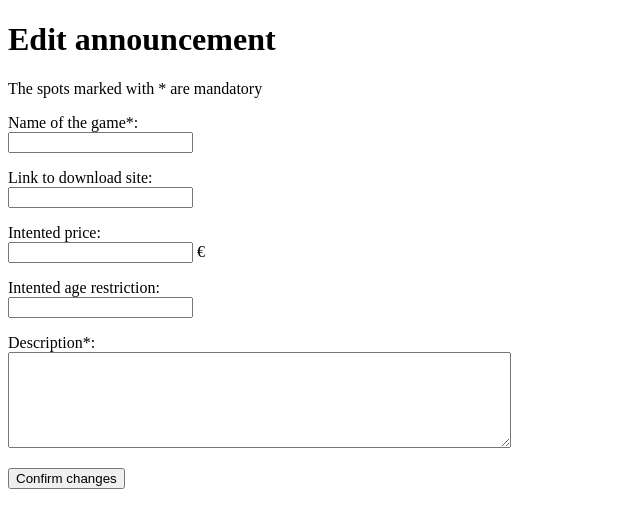
After one commit to ogsavimaja/indiedev-platform, a Flask app: template templates/edit_announcement.html in a window 1280 px wide. The commit adds this page. Shown: the top 528 px of the page, without its empty margins (0-640 px from the left). Run offline with Flask 3, Linux system fonts and the light colour scheme; the template is opened without the code that fills it, so the values that code supplies are empty.

Commit message:
Add ability to edit announcements
- Add ability to edit announcements
- Add edit_announcement .html and def edit_announcement in App.py for rendering announcement editing page and validating user input & rights to edit
- Move /create under /register
- Make announcement download link open in a new tab

```diff
--- a/App.py
+++ b/App.py
@@ -16,15 +16,56 @@ def index():
     all_announcements = announcements.get_announcements()
     return render_template("index.html", announcements=all_announcements)
 
+# Render error page
+def errorpage(error_message, error_type):
+    return render_template("errorpage.html", error_message=error_message, error_type=error_type)
+
 # Render announcement page
 @app.route("/announcement/<int:announcement_id>")
 def announcement(announcement_id):
     announcement = announcements.get_announcement(announcement_id)
     return render_template("announcement.html", announcement=announcement)
 
-#render error page
-def errorpage(error_message, error_type):
-    return render_template("errorpage.html", error_message=error_message, error_type=error_type)
+# Render announcement edit page
+@app.route("/announcement/<int:announcement_id>/edit", methods=["GET", "POST"])
+def edit_announcement(announcement_id):
+    if not session.get("username"):
+        return redirect("/login")
+
+    announcement = announcements.get_announcement(announcement_id)
+    if session["user_id"] != announcement["user_id"]:
+        return errorpage("You are not authorized to edit this announcement", "Error while editing announcement")
+
+    if request.method == "POST":
+        print("works")
+        title = request.form["title"]
+        description = request.form["description"]
+        download_link = request.form["download_link"]
+        intented_price = request.form["intented_price"]
+        age_restriction = request.form["age_restriction"]
+
+        # Validate user input
+        if not title or not description:
+            return errorpage("All fields marked with * are required", "Error while editing announcement")
+        if len(title) > 100:
+            return errorpage("Title must be less than 100 characters", "Error while editing announcement")
+        if len(description) > 1000:
+            return errorpage("Description must be less than 1000 characters", "Error while editing announcement")
+        if download_link:
+            if not download_link.startswith("http"):
+                return errorpage("Invalid download link", "Error while editing announcement")
+        if intented_price:
+            if not intented_price.isdigit():
+                return errorpage("Price must be a number (0 for free), (currently supports only integers)", "Error while editing announcement")
+        if age_restriction:
+            if not age_restriction.isdigit():
+                return errorpage("Age restriction must be a number", "Error while editing announcement")
+
+        # Update announcement in database
+        announcements.update_announcement(announcement_id, title, download_link, description, intented_price, age_restriction)
+        return redirect("/announcement/" + str(announcement_id))
+
+    return render_template("edit_announcement.html", announcement=announcement)
 
 # Render announcement creation page
 @app.route("/new_announcement", methods=["GET", "POST"])
@@ -65,7 +106,7 @@ def new_announcement():
 # Render login page
 @app.route("/login", methods=["GET", "POST"])
 def login():
-    # Check if user is already logged in
+    # Check if user is sending the login form or just requesting the page
     if request.method == "POST":
         username = request.form["username"]
         password = request.form["password"]
@@ -98,43 +139,41 @@ def logout():
     return redirect("/")
 
 # Render register page
-@app.route("/register")
+@app.route("/register", methods=["GET", "POST"])
 def register():
-    return render_template("register.html")
+    # Check if user is sending the register form or just requesting the page
+    if request.method == "POST":
+        username = request.form["username"]
+        password = request.form["password"]
+        salt = token_hex(10)
+        confirm_password = request.form["confirm_password"]
+        email = request.form["email"]
 
-# Create user's account
-@app.route("/create", methods=["POST"])
-def create():
-    username = request.form["username"]
-    password = request.form["password"]
-    salt = token_hex(10)
-    confirm_password = request.form["confirm_password"]
-    email = request.form["email"]
-
-    # Validate user input
-    if not username or not password or not confirm_password:
-        return errorpage("All fields marked with * are required", "Error while creating account")
-    if len(password) < 8:
-        return errorpage("Password must be at least 8 characters long", "Error while creating account")
-    if len(username) < 3:
-        return errorpage("Username must be at least 3 characters long", "Error while creating account")
-    if password != confirm_password:
-        return errorpage("Passwords do not match", "Error while creating account")
-    if email:
-        if not ("@" and "." in email):
-            return errorpage("Invalid email", "Error while creating account")
+        # Validate user input
+        if not username or not password or not confirm_password:
+            return errorpage("All fields except email are required", "Error while creating account")
+        if len(password) < 8:
+            return errorpage("Password must be at least 8 characters long", "Error while creating account")
+        if len(username) < 3:
+            return errorpage("Username must be at least 3 characters long", "Error while creating account")
+        if password != confirm_password:
+            return errorpage("Passwords do not match", "Error while creating account")
+        if email:
+            if not "@" in email or not "." in email:
+                return errorpage("Invalid email", "Error while creating account")
 
 
-    # Check if username already exists, if not, create account
-    try:
-        sql_query = """INSERT INTO Users (username, salt, hashed_password, email)
-                       VALUES (?, ?, ?, ?)"""
-        db.execute(sql_query, [username, salt, generate_password_hash(password+salt), email])
-    except sqlite3.IntegrityError:
-        return errorpage("Username already exists", "Error while creating account")
+        # Check if username already exists, if not, create account
+        try:
+            sql_query = """INSERT INTO Users (username, salt, hashed_password, email)
+                        VALUES (?, ?, ?, ?)"""
+            db.execute(sql_query, [username, salt, generate_password_hash(password+salt), email])
+        except sqlite3.IntegrityError:
+            return errorpage("Username already exists", "Error while creating account")
 
-    return render_template("account_created.html")
+        return render_template("account_created.html")
 
+    return render_template("register.html")
 
 
 
--- /dev/null
+++ b/templates/edit_announcement.html
@@ -0,0 +1,41 @@
+<!DOCTYPE html>
+<html>
+
+<head>
+  <title>Edit announcement</title>
+</head>
+
+<body>
+  <h1>Edit announcement</h1>
+  <font size="3">The spots marked with * are mandatory</font><br />
+
+  <form action="/announcement/{{announcement.id}}/edit" method="post">
+    <p>
+      Name of the game*: <br />
+      <input type="text" name="title" value="{{ announcement.title }}"/>
+    </p>
+
+    <p>
+      Link to download site: <br />
+      <input type="text" name="download_link" value="{{ announcement.download_link }}"/>
+    </p>
+
+    <p>
+      Intented price: <br />
+      <input type="text" name="intented_price" value="{{ announcement.intented_price }}" /> €
+    </p>
+
+    <p>
+      Intented age restriction: <br />
+      <input type="text" name="age_restriction" value="{{ announcement.intented_age_restriction }}" />
+    </p>
+
+    <p>
+      Description*: <br />
+      <textarea name="description" rows="6" cols="60">{{ announcement.about }}</textarea>
+    </p>
+    <input type="submit" value="Confirm changes" />
+  </form>
+</body>
+
+</html>
--- a/templates/register.html
+++ b/templates/register.html
@@ -9,7 +9,7 @@
   <h1>Create an account</h1>
   <font size="4">Please fill in the form to create an account.</font><br />
   <font size="2">The username must be at least 3 characters long and the password must be at least 8 characters long.</font>
-  <form action="/create" method="post">
+  <form action="/register" method="post">
     <p>
       Email (optional): <br />
       <input type="text" name="email" />
```
Also changed, not shown: announcements.py (+12 -0 lines), templates/announcement.html (+7 -1 lines), db.py (line endings or trailing spaces), templates/errorpage.html (line endings or trailing spaces), templates/index.html (line endings or trailing spaces), templates/login.html (line endings or trailing spaces), templates/new_announcement.html (line endings or trailing spaces).
